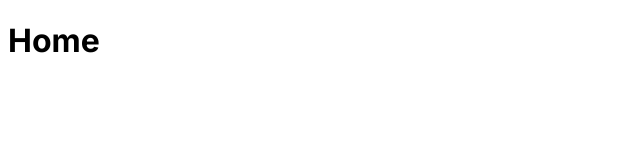
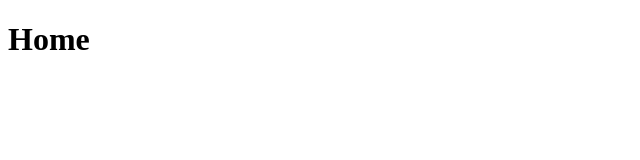
Before and after one commit to luangelsdorf/website-abarca, a Next.js app: page / in a window 1280 px wide. Shown: the top 160 px of the page, without its empty margins (0-640 px from the left). Built offline with nearby package versions, Linux system fonts and the light colour scheme.

Commit message:
Added typography and colors

```diff
--- a/src/pages/_app.js
+++ b/src/pages/_app.js
@@ -19,7 +19,6 @@ export default function App({ Component, pageProps }) {
         html {
           --merriweather: ${merriweather.style.fontFamily};
           --inter: ${inter.style.fontFamily};
-          font-family: var(--inter);
         }
       `}
       </style>
--- a/src/styles/scss/_typography.scss
+++ b/src/styles/scss/_typography.scss
@@ -0,0 +1,39 @@
+:root {
+  /* color styles */
+  --black: 0, 0, 0, 1;
+  --shadow: 51, 51, 51, 1;
+  --dark-gray: 102, 102, 102, 1;
+  --gray: 153, 153, 153, 1;
+  --light-gray: 204, 204, 204, 1;
+  --white: 255, 255, 255, 1;
+
+  /* text size styles */
+  // heading serif
+  --heading-serif-large: 400 64px/80px var(--merriweather);
+  --heading-serif-medium: 400 48px/64px var(--merriweather);
+  --heading-serif-small: 400 40px/56px var(--merriweather);
+
+  // heading sans-serif
+  --heading-sans-large: 400 64px/80px;
+  --heading-sans-medium: 400 48px/64px;
+  --heading-sans-small: 400 40px/64px;
+  --heading-sans-extra-small: 400 32px/40px;
+
+  // paragraph
+  --body-default: 400 16px/32px;
+  --body-bold: 500 16px/32px;
+
+  // detail
+  --detail-default: 400 14px/21px;
+  --detail-bold: 500 14px/21px;
+}
+
+body {
+  font: var(--body-default);
+  font-family: var(--inter);
+  background-color: rgb(var(--black));
+}
+
+small {
+  font: var(--detail-bold);
+}
```
Also changed, not shown: src/styles/scss/_mixins.scss (added, +25 -0 lines).
